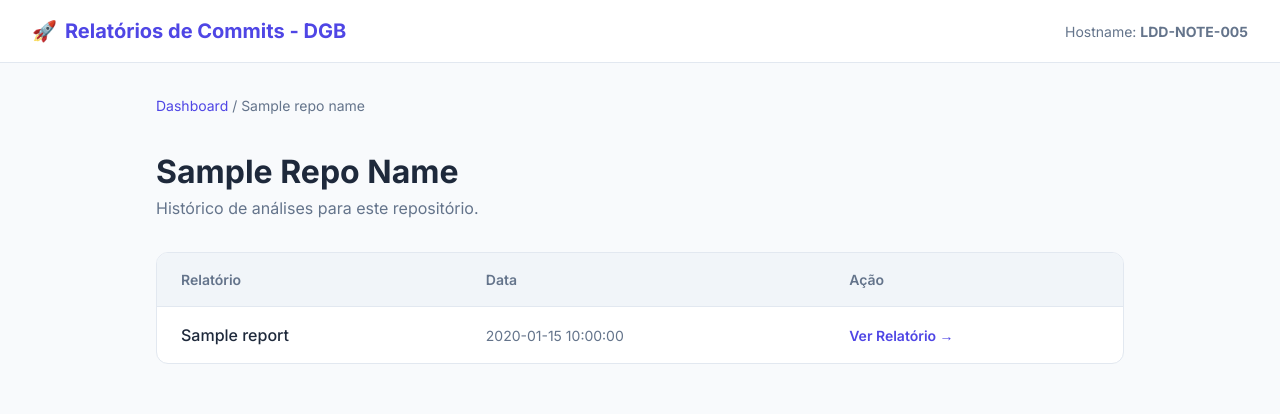
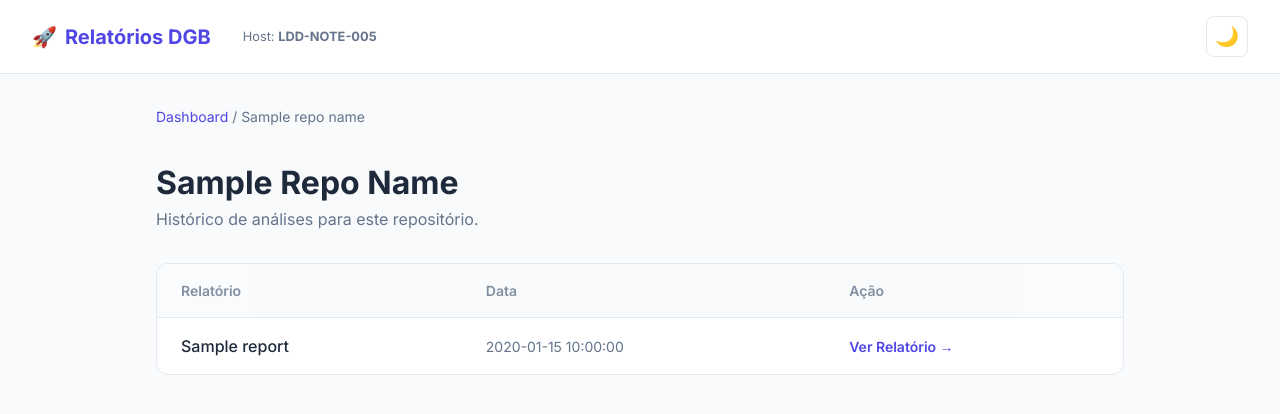
Before and after one commit to Jpmarinw/versionamento_ia_groq, a FastAPI app: template templates/repo.html in a window 1280 px wide. Shown: the top 414 px of the page. Run offline with FastAPI, Linux system fonts and the light colour scheme; the template is opened without the code that fills it: most values are stand-ins (such as "Sample title", 1, 10 or a date in 2020).

Commit message:
feat: Callback da api e melhoria no estilo da interface

```diff
--- /dev/null
+++ b/static/css/style.css
@@ -0,0 +1,220 @@
+:root {
+    --primary: #4f46e5;
+    --primary-hover: #4338ca;
+    --bg: #f8fafc;
+    --card-bg: #ffffff;
+    --text-main: #1e293b;
+    --text-muted: #64748b;
+    --border: #e2e8f0;
+    --navbar-bg: #ffffff;
+    --card-hover-bg: #f8fafc;
+}
+
+[data-theme='dark'] {
+    --bg: #0f172a;
+    --card-bg: #1e293b;
+    --text-main: #f8fafc;
+    --text-muted: #94a3b8;
+    --border: #334155;
+    --navbar-bg: #1e293b;
+    --card-hover-bg: #2d3748;
+}
+
+* {
+    margin: 0;
+    padding: 0;
+    box-sizing: border-box;
+    transition: background-color 0.3s, border-color 0.3s, color 0.3s;
+}
+
+body {
+    font-family: 'Inter', sans-serif;
+    background-color: var(--bg);
+    color: var(--text-main);
+    line-height: 1.5;
+}
+
+/* Layout */
+.navbar {
+    background: var(--navbar-bg);
+    border-bottom: 1px solid var(--border);
+    padding: 1rem 2rem;
+    display: flex;
+    justify-content: space-between;
+    align-items: center;
+    position: sticky;
+    top: 0;
+    z-index: 100;
+}
+
+.logo {
+    font-weight: 700;
+    font-size: 1.25rem;
+    color: var(--primary);
+    text-decoration: none;
+    display: flex;
+    align-items: center;
+    gap: 0.5rem;
+}
+
+.theme-toggle {
+    background: none;
+    border: 1px solid var(--border);
+    padding: 0.5rem;
+    border-radius: 8px;
+    cursor: pointer;
+    color: var(--text-main);
+    display: flex;
+    align-items: center;
+    justify-content: center;
+    font-size: 1.2rem;
+}
+
+.theme-toggle:hover {
+    background: rgba(0, 0, 0, 0.05);
+}
+
+[data-theme='dark'] .theme-toggle:hover {
+    background: rgba(255, 255, 255, 0.05);
+}
+
+.container {
+    max-width: 1000px;
+    margin: 2rem auto;
+    padding: 0 1rem;
+}
+
+.breadcrumb {
+    margin-bottom: 2rem;
+    font-size: 0.875rem;
+    color: var(--text-muted);
+}
+
+.breadcrumb a {
+    color: var(--primary);
+    text-decoration: none;
+}
+
+/* Dashboard & Cards */
+.repo-card {
+    background: var(--card-bg);
+    border: 1px solid var(--border);
+    padding: 1.5rem;
+    border-radius: 12px;
+    transition: all 0.2s;
+}
+
+.repo-card:hover {
+    border-color: var(--primary);
+    background: var(--card-hover-bg);
+    transform: translateY(-2px);
+}
+
+.recent-activity-sidebar {
+    background: var(--card-bg);
+    border: 1px solid var(--border);
+    border-radius: 12px;
+    padding: 1.5rem;
+}
+
+/* Repo List Table */
+.report-table-container {
+    background: var(--card-bg);
+    border-radius: 12px;
+    border: 1px solid var(--border);
+    overflow: hidden;
+}
+
+.report-table-thead {
+    background: var(--bg);
+    opacity: 0.8;
+}
+
+.report-tr {
+    border-top: 1px solid var(--border);
+    transition: background 0.2s;
+}
+
+.report-tr:hover {
+    background: var(--card-hover-bg);
+}
+
+/* Report Content (Markdown) */
+.report-content {
+    background: var(--card-bg);
+    padding: 3rem;
+    border-radius: 12px;
+    border: 1px solid var(--border);
+    box-shadow: 0 4px 6px -1px rgba(0, 0, 0, 0.05);
+}
+
+.report-content h1 {
+    font-size: 2.25rem;
+    margin-bottom: 2rem;
+    color: var(--text-main);
+    border-bottom: 2px solid var(--border);
+    padding-bottom: 1rem;
+}
+
+.report-content h2 {
+    font-size: 1.5rem;
+    margin-top: 2rem;
+    margin-bottom: 1rem;
+    color: var(--text-main);
+}
+
+.report-content p {
+    margin-bottom: 1.25rem;
+    font-size: 1.125rem;
+    color: var(--text-main);
+    opacity: 0.9;
+}
+
+.report-content ul {
+    margin-left: 1.5rem;
+    margin-bottom: 1.25rem;
+    color: var(--text-main);
+}
+
+.report-content li {
+    margin-bottom: 0.5rem;
+}
+
+.report-content code {
+    background: var(--bg);
+    padding: 0.2rem 0.4rem;
+    border-radius: 4px;
+    font-family: monospace;
+    font-size: 0.9em;
+    color: var(--primary);
+}
+
+.report-content pre {
+    background: #1e292b;
+    color: #f8fafc;
+    padding: 1.5rem;
+    border-radius: 8px;
+    overflow-x: auto;
+    margin: 1.5rem 0;
+    border: 1px solid var(--border);
+}
+
+.report-content pre code {
+    background: transparent;
+    padding: 0;
+    color: inherit;
+}
+
+.report-content hr {
+    margin: 2.5rem 0;
+    border: 0;
+    border-top: 1px solid var(--border);
+}
+
+.report-content blockquote {
+    border-left: 4px solid var(--primary);
+    padding-left: 1.5rem;
+    color: var(--text-muted);
+    font-style: italic;
+    margin: 1.5rem 0;
+}
--- a/templates/base.html
+++ b/templates/base.html
@@ -8,75 +8,47 @@
       href="https://fonts.googleapis.com/css2?family=Inter:wght@400;500;600;700&display=swap"
       rel="stylesheet"
     />
-    <style>
-      :root {
-          --primary: #4f46e5;
-          --primary-hover: #4338ca;
-          --bg: #f8fafc;
-          --card-bg: #ffffff;
-          --text-main: #1e293b;
-          --text-muted: #64748b;
-          --border: #e2e8f0;
-      }
-
-      * { margin: 0; padding: 0; box-sizing: border-box; }
-
-      body {
-          font-family: 'Inter', sans-serif;
-          background-color: var(--bg);
-          color: var(--text-main);
-          line-height: 1.5;
-      }
-
-      .navbar {
-          background: #ffffff;
-          border-bottom: 1px solid var(--border);
-          padding: 1rem 2rem;
-          display: flex;
-          justify-content: space-between;
-          align-items: center;
-          position: sticky;
-          top: 0;
-          z-index: 100;
-      }
-
-      .logo {
-          font-weight: 700;
-          font-size: 1.25rem;
-          color: var(--primary);
-          text-decoration: none;
-          display: flex;
-          align-items: center;
-          gap: 0.5rem;
-      }
-
-      .container {
-          max-width: 1000px;
-          margin: 2rem auto;
-          padding: 0 1rem;
-      }
-
-      .breadcrumb {
-          margin-bottom: 2rem;
-          font-size: 0.875rem;
-          color: var(--text-muted);
-      }
-
-      .breadcrumb a {
-          color: var(--primary);
-          text-decoration: none;
-      }
-    </style>
+    <link rel="stylesheet" href="{{ url_for('static', path='css/style.css') }}">
     {% block extra_css %}{% endblock %}
   </head>
   <body>
     <nav class="navbar">
-      <a href="/" class="logo"> <span>🚀</span> Relatórios de Commits - DGB </a>
-      <div style="font-size: 0.875rem; color: var(--text-muted)">
-        Hostname: <strong>LDD-NOTE-005</strong>
+      <div style="display: flex; align-items: center; gap: 2rem">
+        <a href="/" class="logo"> <span>🚀</span> Relatórios DGB </a>
+        <div style="font-size: 0.8rem; color: var(--text-muted)">
+          Host: <strong>LDD-NOTE-005</strong>
+        </div>
       </div>
+
+      <button class="theme-toggle" id="theme-toggle" title="Alternar tema">
+        <span id="theme-icon">🌙</span>
+      </button>
     </nav>
 
     <div class="container">{% block content %}{% endblock %}</div>
+
+    <script>
+      const toggle = document.getElementById("theme-toggle");
+      const icon = document.getElementById("theme-icon");
+      const html = document.documentElement;
+
+      // Carregar preferência
+      const savedTheme = localStorage.getItem("theme") || "light";
+      html.setAttribute("data-theme", savedTheme);
+      updateIcon(savedTheme);
+
+      toggle.addEventListener("click", () => {
+        const currentTheme = html.getAttribute("data-theme");
+        const newTheme = currentTheme === "light" ? "dark" : "light";
+
+        html.setAttribute("data-theme", newTheme);
+        localStorage.setItem("theme", newTheme);
+        updateIcon(newTheme);
+      });
+
+      function updateIcon(theme) {
+        icon.innerText = theme === "light" ? "🌙" : "☀️";
+      }
+    </script>
   </body>
 </html>
--- a/templates/repo.html
+++ b/templates/repo.html
@@ -1,11 +1,13 @@
-{% extends "base.html" %} {% block title %}Relatórios - {{ repo_name }}{%
-endblock %} {% block content %}
+{% extends "base.html" %}
+{% block title %}Relatórios - {{ repo_name }}{% endblock %}
+
+{% block content %}
 <div class="breadcrumb">
   <a href="/">Dashboard</a> / <span>{{ repo_name }}</span>
 </div>
 
 <header style="margin-bottom: 2rem">
-  <h1 style="font-size: 2rem; text-transform: capitalize">
+  <h1 style="font-size: 2rem; text-transform: capitalize; color: var(--text-main);">
     {{ repo_name.replace('_', ' ').replace('-', ' ') }}
   </h1>
   <p style="color: var(--text-muted)">
@@ -13,56 +15,24 @@ endblock %} {% block content %}
   </p>
 </header>
 
-<div
-  style="
-    background: #fff;
-    border-radius: 12px;
-    border: 1px solid var(--border);
-    overflow: hidden;
-  "
->
+<div class="report-table-container">
   <table style="width: 100%; border-collapse: collapse; text-align: left">
-    <thead style="background: #f1f5f9">
+    <thead class="report-table-thead">
       <tr>
-        <th
-          style="
-            padding: 1rem 1.5rem;
-            font-size: 0.875rem;
-            color: var(--text-muted);
-            font-weight: 600;
-          "
-        >
+        <th style="padding: 1rem 1.5rem; font-size: 0.875rem; color: var(--text-muted); font-weight: 600;">
           Relatório
         </th>
-        <th
-          style="
-            padding: 1rem 1.5rem;
-            font-size: 0.875rem;
-            color: var(--text-muted);
-            font-weight: 600;
-          "
-        >
+        <th style="padding: 1rem 1.5rem; font-size: 0.875rem; color: var(--text-muted); font-weight: 600;">
           Data
         </th>
-        <th
-          style="
-            padding: 1rem 1.5rem;
-            font-size: 0.875rem;
-            color: var(--text-muted);
-            font-weight: 600;
-          "
-        >
+        <th style="padding: 1rem 1.5rem; font-size: 0.875rem; color: var(--text-muted); font-weight: 600;">
           Ação
         </th>
       </tr>
     </thead>
     <tbody>
       {% for report in reports %}
-      <tr
-        style="border-top: 1px solid var(--border); transition: background 0.2s"
-        onmouseover="this.style.background = '#f8fafc'"
-        onmouseout="this.style.background = 'transparent'"
-      >
+      <tr class="report-tr">
         <td style="padding: 1rem 1.5rem">
           <div style="font-weight: 500">{{ report.name }}</div>
         </td>
```
Also changed, not shown: api.py (+69 -2 lines), core/git_provider.py (+15 -0 lines), main.py (+18 -2 lines), templates/index.html (+6 -14 lines), templates/report.html (+1 -70 lines).
